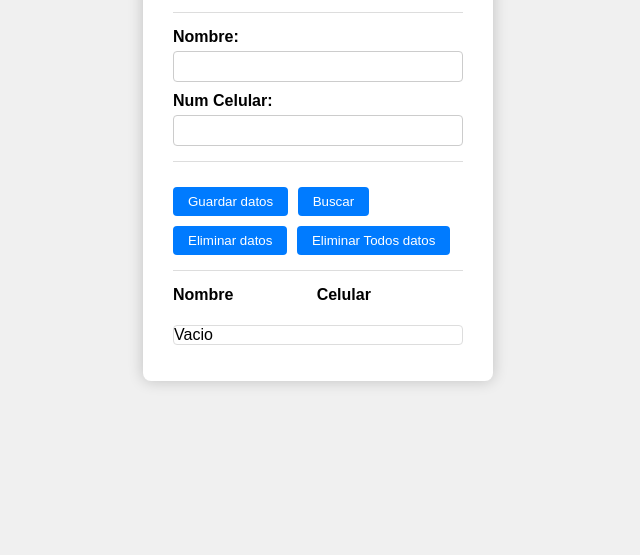
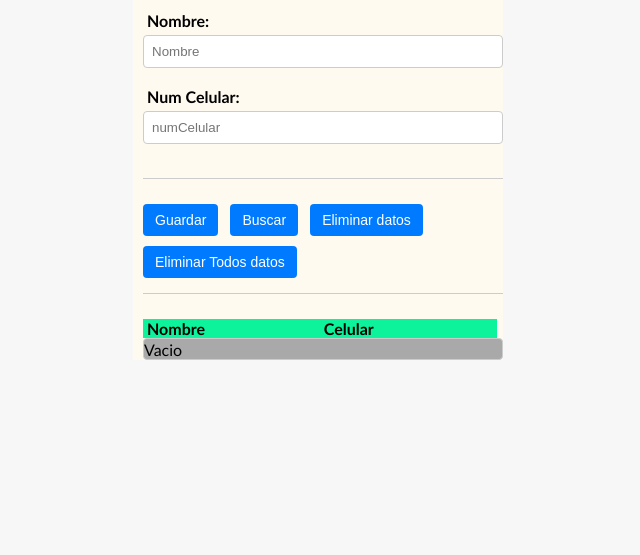
Before and after one commit to cesar1212324/DWG, a plain HTML site: page Sesión20-21/agendaV2.html in a window 1280 px wide. Shown: the part 245-800 px from the top of the page, without its empty margins (322-962 px from the left). Drawn offline with Linux system fonts and the light colour scheme.

Commit message:
Respaldo_01

```diff
--- a/Sesión20-21/agendaV2.html
+++ b/Sesión20-21/agendaV2.html
@@ -7,26 +7,30 @@
     <title>Document</title>
 </head>
 <body>
-     <div class="formulario">
-    <h2> Mi Agenda de contactos</h2>
+     <div id="contenedor">
+     <header>
+       <h3>Mi Agencia de contactos</h3>
+       <hr>
+     </header>
+    <form>
+             <span>Nombre: </span>
+            <input type="text" placeholder="Nombre" id="nombre"><br><br>
+            <span>Num Celular: </span>
+            <input type="text" placeholder="numCelular" id="numCelular"><br><br>
+    </form>
+    <hr />
+    <div>
+             <button type="button" id="guardarBtn">Guardar</button>
+             <button type="button" id="buscarBtn">Buscar</button>
+             <button type="button" id="eliminarBtn">Eliminar datos</button>
+             <button type="button" id="eliminarTodosBtn">Eliminar Todos datos</button>
+
+    </div>
     <hr>
-    <form id="formulario">
-            <label for="nombre">Nombre: </label>
-            <input type="text" id="nombre">
-            <label for="numCelular">Num Celular: </label>
-            <input type="tel" id="numCelular">
-            <hr>
-            <input type="button" id="guardarBtn" value="Guardar datos">
-            <input type="button" id="buscarBtn" value="Buscar">
-            <input type="button" id="eliminarBtn" value="Eliminar datos">
-            <input type="button" id="eliminarTodosBtn" value="Eliminar Todos datos">
-            <br>
-            <hr>
 
-            <span class="titulo">Nombre </span>
-            <span class="titulo"> Celular</span>
+
+            <span class="titulo">Nombre </span> <span class="titulo"> Celular</span><br>
             <ul id="contactos"></ul>
-        </form>
     </div>
     <script src="js/agendaV2.js"></script>
 </body>
--- a/Sesión20-21/css/agendaV2.css
+++ b/Sesión20-21/css/agendaV2.css
@@ -1,79 +1,102 @@
+
+
+span{
+    width: 100px;
+    display: block;
+    float: left;
+    padding-left: 4px;
+}
+
 html, body {
     height: 100%;
     margin: 0;
+    padding: 0;
     font-family: Arial, sans-serif;
-    background-color: #f0f0f0;
+    background-color: #f7f7f7;
 }
 
 body {
     display: flex;
-    justify-content: center; /* centra horizontal */
-    align-items: center;     /* centra vertical */
-    height: 100vh;           /* altura total de la ventana */
+    justify-content: center; /* Centrado horizontal */
+    align-items: center;     /* Centrado vertical */
+    height: 100vh;
 }
 
-.formulario {
-    background-color: white;
-    padding: 20px 30px;
-    border-radius: 8px;
-    box-shadow: 0 0 15px rgba(0,0,0,0.2);
-    width: 350px;
-    box-sizing: border-box;
+#contenedor{
+    width: 360px;
+    margin: auto;
+    background-color: floralwhite;
+    padding-left: 10px;
+    font-family: calibri;
+
 }
 
-h2 {
+header h3 {
     text-align: center;
-    margin-bottom: 10px;
+    margin: 0;
+    font-size: 1.5em;
 }
 
-label {
-    display: block;
-    margin-top: 10px;
+hr {
+    margin: 15px 0;
+    border: none;
+    border-top: 1px solid #ccc;
+}
+
+form span {
     font-weight: bold;
 }
 
-input[type="text"],
-input[type="tel"] {
+input[type="text"] {
     width: 100%;
-    padding: 7px;
+    padding: 8px;
     margin-top: 5px;
     box-sizing: border-box;
     border: 1px solid #ccc;
     border-radius: 4px;
 }
 
-input[type="button"] {
-    margin: 10px 5px 0 0;
-    padding: 7px 15px;
+button {
+    margin-top: 10px;
+    margin-right: 8px;
+    padding: 8px 12px;
+    background-color: #007BFF;
     border: none;
-    background-color: #007BFF;
     color: white;
     border-radius: 4px;
     cursor: pointer;
+    font-size: 14px;
 }
 
-input[type="button"]:hover {
+button:hover {
     background-color: #0056b3;
-}
-
-hr {
-    margin: 15px 0;
-    border: none;
-    border-top: 1px solid #ddd;
 }
 
 .titulo {
     font-weight: bold;
     display: inline-block;
     width: 48%;
-    margin-bottom: 5px;
+    margin-top: 10px;
+    background-color: #0df39b;
 }
 
 #contactos {
     list-style-type: none;
     padding-left: 0;
+    margin-top: 10px;
     max-height: 150px;
     overflow-y: auto;
-    border: 1px solid #ddd;
+    border: 1px solid #ccc;
     border-radius: 4px;
+    background-color: darkgray;
 }
+
+li{
+    list-style: none;
+    margin-top: 1px;
+}
+
+ul{
+    margin: 0px;
+    padding-left: 0px;
+}
```
